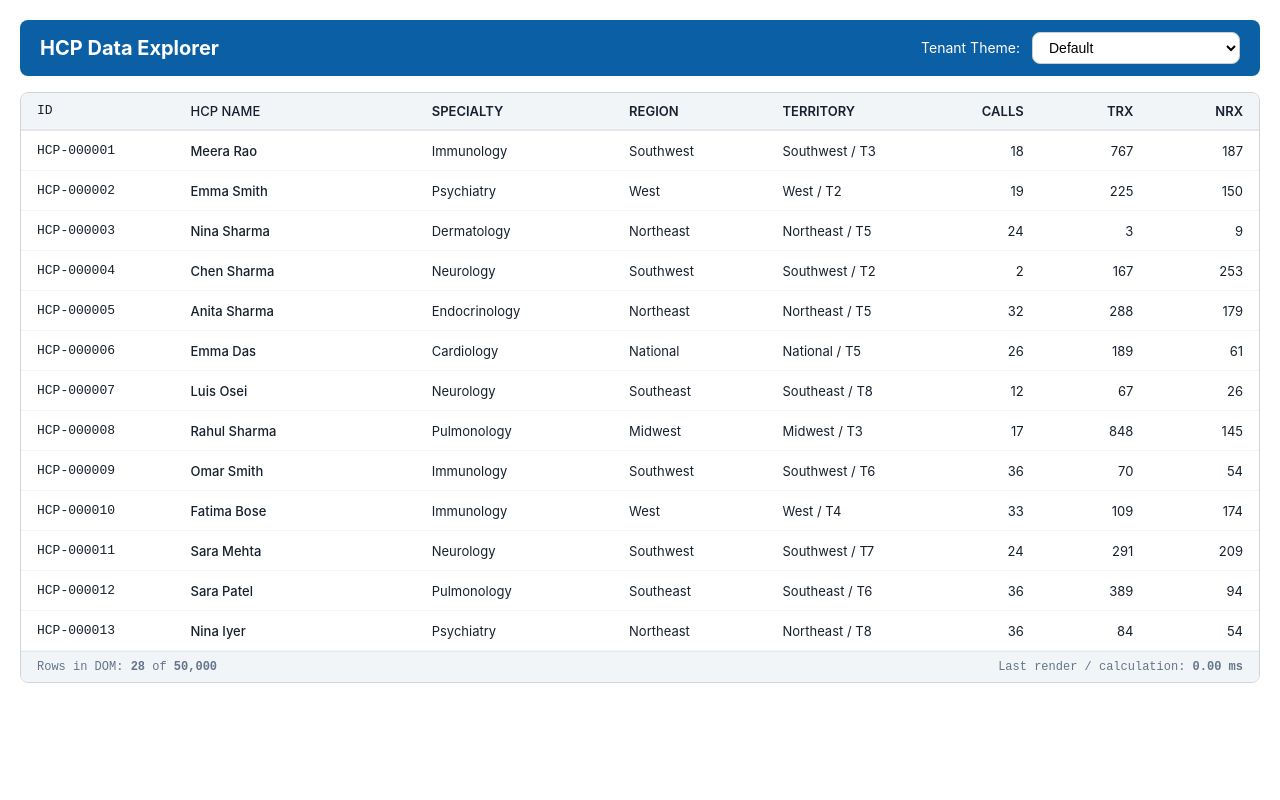
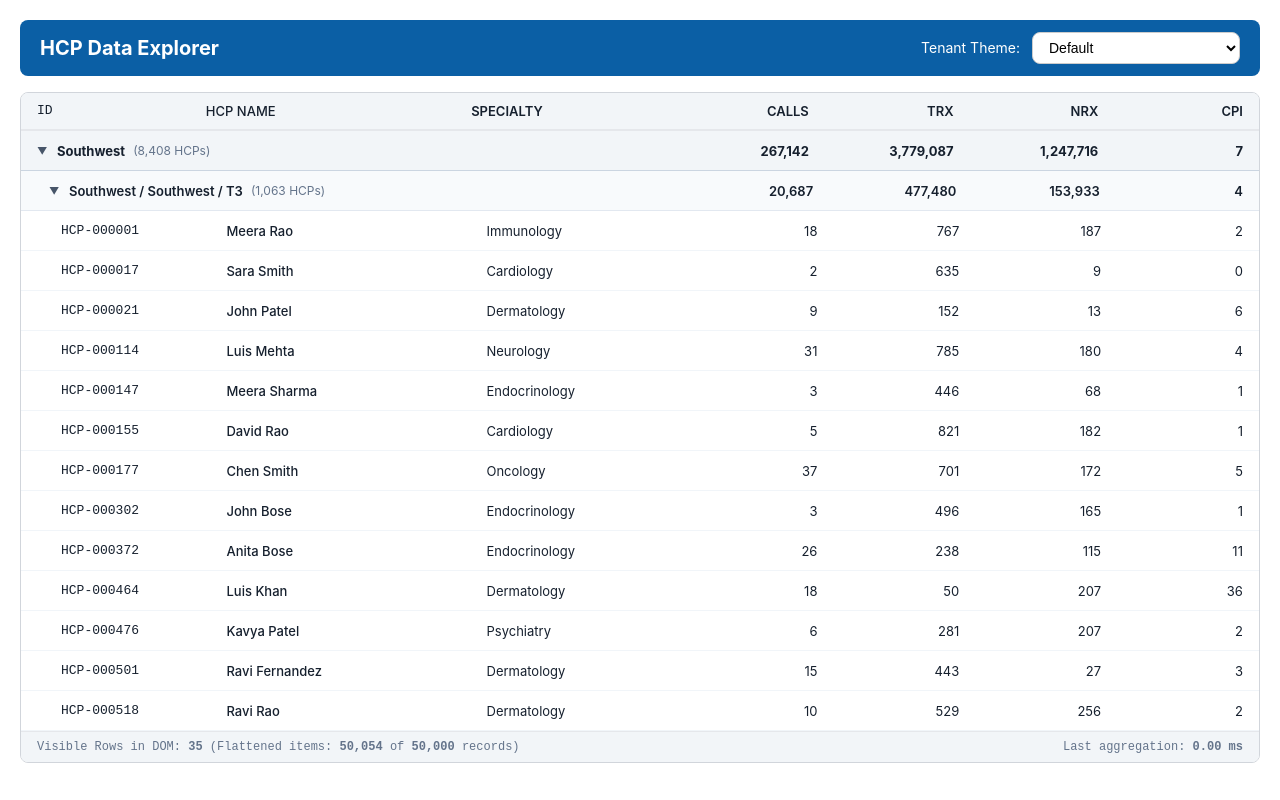
Before and after one commit to pankajsgithub/hcp-data-explorer, a React (Vite) app: page / in a window 1280 px wide. Built offline with nearby package versions, Linux system fonts and the light colour scheme.

Commit message:
implement region-territory tree flattening, aggregates, and CPI

```diff
--- a/src/App.css
+++ b/src/App.css
@@ -1,109 +1,250 @@
 :root {
-  --color-primary: #0B5FA5;
-  --color-on-primary: #FFFFFF;
-  --color-background: #FFFFFF;
-  --color-surface: #F2F5F8;
-  --color-text: #16202E;
+  /* Colors */
+  --color-primary: #0b5fa5;
+  --color-on-primary: #ffffff;
+  --color-background: #ffffff;
+  --color-surface: #f2f5f8;
+  --color-text: #16202e;
+
+  /* Borders */
+  --border-light: #f1f5f9;
+  --border-default: #e5e7eb;
+  --border-strong: #cbd5e1;
+
+  /* Interaction */
+  --row-hover-bg: #f8fafc;
+
+  /* Spacing */
+  --space-xs: 8px;
+  --space-sm: 12px;
+  --space-md: 16px;
+  --space-lg: 20px;
+
+  /* Typography */
+  --font-size-xs: 12px;
+  --font-size-sm: 13px;
+  --font-size-md: 14px;
+
+  /* Shape */
   --border-radius: 8px;
 }
+
+/* Global */
 
 body {
   margin: 0;
   background-color: var(--color-background);
   color: var(--color-text);
-  font-family: -apple-system, BlinkMacSystemFont, 'Segoe UI', Roboto, sans-serif;
+  font-family:
+    -apple-system,
+    BlinkMacSystemFont,
+    "Segoe UI",
+    Roboto,
+    sans-serif;
 }
+
+/* Header */
 
 .app-header {
   display: flex;
   justify-content: space-between;
   align-items: center;
-  padding: 12px 20px;
+  padding: var(--space-sm) var(--space-lg);
   background-color: var(--color-primary);
   color: var(--color-on-primary);
   border-radius: var(--border-radius);
-  margin-bottom: 16px;
+  margin-bottom: var(--space-md);
 }
 
 .theme-select {
   padding: 6px 12px;
+  border: 1px solid #ccc;
   border-radius: var(--border-radius);
-  border: 1px solid #ccc;
   background: #fff;
-  font-size: 14px;
+  font-size: var(--font-size-md);
 }
 
+.theme-select:focus {
+  outline: 2px solid var(--color-primary);
+  outline-offset: 2px;
+}
 
 /* Grid Container */
+
 .grid-wrapper {
   display: flex;
   flex-direction: column;
+  overflow: hidden;
   border: 1px solid #d1d5db;
   border-radius: var(--border-radius);
   background: var(--color-background);
-  overflow: hidden;
 }
 
 /* Grid Header */
+
 .grid-header {
   display: flex;
+  padding: 10px var(--space-md);
   background-color: var(--color-surface);
   color: var(--color-text);
+  border-bottom: 2px solid var(--border-default);
+  font-size: var(--font-size-sm);
   font-weight: 600;
-  font-size: 13px;
-  border-bottom: 2px solid #e5e7eb;
-  padding: 10px 16px;
   user-select: none;
 }
 
 /* Scroll Container */
+
 .grid-viewport {
+  position: relative;
   height: 65vh;
   overflow-y: auto;
-  position: relative;
 }
 
-/* Row Layout */
-.grid-row {
+/* Shared Row Layout */
+
+.grid-row,
+.grid-row-group-region,
+.grid-row-group-territory,
+.grid-row-leaf {
   position: absolute;
   top: 0;
   left: 0;
   width: 100%;
   display: flex;
   align-items: center;
-  padding: 0 16px;
   box-sizing: border-box;
-  border-bottom: 1px solid #f1f5f9;
-  font-size: 13px;
-  background: #ffffff;
 }
 
-.grid-row:hover {
-  background-color: #f8fafc;
+/* Standard Data Row */
+
+.grid-row {
+  padding: 0 var(--space-md);
+  background: var(--color-background);
+  border-bottom: 1px solid var(--border-light);
+  font-size: var(--font-size-sm);
 }
 
-/* Column Width Definitions */
-.col-id { width: 14%; font-family: monospace; font-weight: 500; }
-.col-name { width: 22%; font-weight: 500; }
-.col-specialty { width: 18%; }
-.col-region { width: 14%; }
-.col-territory { width: 12%; }
-.col-num { width: 10%; text-align: right; }
+.grid-row:hover,
+.grid-row-leaf:hover {
+  background-color: var(--row-hover-bg);
+}
+
+/* Region Group Row */
+
+.grid-row-group-region {
+  padding: 0 var(--space-md);
+  background-color: var(--color-surface);
+  border-bottom: 1px solid var(--border-strong);
+  font-size: var(--font-size-sm);
+  font-weight: 700;
+  cursor: pointer;
+  user-select: none;
+}
+
+.grid-row-group-region:hover {
+  filter: brightness(0.96);
+}
+
+/* Territory Group Row */
+
+.grid-row-group-territory {
+  padding: 0 var(--space-md) 0 28px;
+  background-color: var(--row-hover-bg);
+  border-bottom: 1px solid #e2e8f0;
+  font-size: var(--font-size-sm);
+  font-weight: 600;
+  cursor: pointer;
+  user-select: none;
+}
+
+.grid-row-group-territory:hover {
+  background-color: var(--border-light);
+}
+
+/* Leaf Data Row */
+
+.grid-row-leaf {
+  padding: 0 var(--space-md) 0 40px;
+  background: var(--color-background);
+  border-bottom: 1px solid var(--border-light);
+  font-size: var(--font-size-sm);
+}
+
+/* Column Definitions */
+
+.col-id {
+  width: 14%;
+  font-family: monospace;
+  font-weight: 500;
+}
+
+.col-name {
+  width: 22%;
+  font-weight: 500;
+}
+
+.col-specialty {
+  width: 16%;
+}
+
+.col-region {
+  width: 14%;
+}
+
+.col-territory {
+  width: 12%;
+}
+
+.col-num {
+  width: 12%;
+  text-align: right;
+}
+
+.col-cpi {
+  width: 12%;
+  text-align: right;
+}
+
+/* Utility */
 
 .null-value {
   color: #94a3b8;
   font-style: italic;
 }
 
-/* Performance Metrics Footer */
+/* Group Labels */
+
+.group-title {
+  display: flex;
+  align-items: center;
+  gap: var(--space-xs);
+  width: 52%;
+}
+
+.group-count {
+  color: #64748b;
+  font-size: var(--font-size-xs);
+  font-weight: normal;
+}
+
+.toggle-arrow {
+  display: inline-block;
+  width: 12px;
+  color: #475569;
+  font-size: 10px;
+}
+
+/* Footer */
+
 .grid-footer {
   display: flex;
   justify-content: space-between;
   align-items: center;
-  padding: 8px 16px;
+  padding: var(--space-xs) var(--space-md);
   background: var(--color-surface);
-  border-top: 1px solid #e5e7eb;
-  font-size: 12px;
+  border-top: 1px solid var(--border-default);
   color: #64748b;
   font-family: monospace;
+  font-size: var(--font-size-xs);
 }
--- a/src/App.tsx
+++ b/src/App.tsx
@@ -1,7 +1,8 @@
-import { useState, useEffect, useMemo } from 'react';
+import { useState, useEffect, useMemo, useCallback } from 'react';
 import { generateRows } from './starter/data-generator';
 import { TENANT_THEMES, DEFAULT_THEME, type TenantTheme } from './starter/theme-config';
 import { sanitizeTheme, applyThemeToCssVariables } from './utils/theme';
+import { buildFlattenedGridData } from './utils/aggregation';
 import { HcpGrid } from './components/HcpGrid';
 import './App.css';
 
@@ -19,19 +20,36 @@ const DEMO_DARK_THEME: Partial<TenantTheme> = {
 export function App() {
   const [selectedTenant, setSelectedTenant] = useState<string>('default');
   const [activeTheme, setActiveTheme] = useState<TenantTheme>(DEFAULT_THEME);
+  const [collapsedGroups, setCollapsedGroups] = useState<Set<string>>(new Set());
 
-  // Generate 50,000 deterministic records
-  const { rawRecords, renderDuration } = useMemo(() => {
-    const startTime = performance.now();
-    const data = generateRows(42, 50000);
-    const endTime = performance.now();
+  // Generate 50,000 deterministic records once
+  const rawRecords = useMemo(() => generateRows(42, 50000), []);
+
+  // Build grouped data when collapsed state updates
+  const { flattenedRows, aggregationDuration } = useMemo(() => {
+    const start = performance.now();
+    const rows = buildFlattenedGridData(rawRecords, collapsedGroups);
+    const end = performance.now();
     return {
-      rawRecords: data,
-      renderDuration: endTime - startTime,
+      flattenedRows: rows,
+      aggregationDuration: end - start,
     };
+  }, [rawRecords, collapsedGroups]);
+
+  // Toggle group expand / collapse
+  const handleToggleGroup = useCallback((groupKey: string) => {
+    setCollapsedGroups((prev) => {
+      const next = new Set(prev);
+      if (next.has(groupKey)) {
+        next.delete(groupKey);
+      } else {
+        next.add(groupKey);
+      }
+      return next;
+    });
   }, []);
 
-  // Update theme when selection changes
+  // Update theme when selectedTenant changes
   useEffect(() => {
     let rawConfig: Partial<TenantTheme> | undefined;
 
@@ -68,7 +86,12 @@ export function App() {
       </header>
 
       <main>
-        <HcpGrid records={rawRecords} renderDuration={renderDuration} />
+        <HcpGrid
+          rows={flattenedRows}
+          totalSourceRecords={rawRecords.length}
+          renderDuration={aggregationDuration}
+          onToggleGroup={handleToggleGroup}
+        />
       </main>
     </div>
   );
--- a/src/components/HcpGrid.tsx
+++ b/src/components/HcpGrid.tsx
@@ -1,40 +1,51 @@
 import React, { useRef } from 'react';
 import { useVirtualizer } from '@tanstack/react-virtual';
-import type { HcpRecord } from '../starter/data-generator';
+import type { FlattenedRow } from '../types';
+import { calculateCPI } from '../utils/aggregation';
 
 interface HcpGridProps {
-    records: HcpRecord[];
+  rows: FlattenedRow[];
+  totalSourceRecords: number;
   renderDuration: number;
+  onToggleGroup: (groupKey: string) => void;
 }
 
-export const HcpGrid: React.FC<HcpGridProps> = ({ records, renderDuration }) => {
+export const HcpGrid: React.FC<HcpGridProps> = ({
+  rows,
+  totalSourceRecords,
+  renderDuration,
+  onToggleGroup,
+}) => {
   const parentRef = useRef<HTMLDivElement>(null);
 
   const virtualizer = useVirtualizer({
-        count: records.length,
+    count: rows.length,
     getScrollElement: () => parentRef.current,
     estimateSize: () => 40,
-        overscan: 15,
+    overscan: 20,
   });
 
   const virtualItems = virtualizer.getVirtualItems();
 
   return (
     <div className="grid-wrapper">
-            {/* Header */}
+      {/* Grid Header matching wireframe */}
       <div className="grid-header">
         <div className="col-id">ID</div>
         <div className="col-name">HCP NAME</div>
         <div className="col-specialty">SPECIALTY</div>
-                <div className="col-region">REGION</div>
-                <div className="col-territory">TERRITORY</div>
         <div className="col-num">CALLS</div>
         <div className="col-num">TRX</div>
         <div className="col-num">NRX</div>
+        <div className="col-cpi">CPI</div>
       </div>
 
       {/* Virtual Viewport */}
-            <div ref={parentRef} className="grid-viewport">
+      <div
+        ref={parentRef}
+        className="grid-viewport"
+        style={{ height: '600px', overflowY: 'auto', position: 'relative' }}
+      >
         <div
           style={{
             height: `${virtualizer.getTotalSize()}px`,
@@ -43,42 +54,76 @@ export const HcpGrid: React.FC<HcpGridProps> = ({ records, renderDuration }) =>
           }}
         >
           {virtualItems.map((virtualRow) => {
-                        const row = records[virtualRow.index];
-                        const rowKey = `${row.id}_${virtualRow.index}`;
+            const rowItem = rows[virtualRow.index];
+
+            // 1. Render Group Header Row (FR-2)
+            if (rowItem.type === 'group') {
+              const group = rowItem.data;
+              const isRegion = group.level === 'region';
 
               return (
                 <div
-                                key={rowKey}
-                                className="grid-row"
+                  key={group.key}
+                  className={isRegion ? 'grid-row-group-region' : 'grid-row-group-territory'}
+                  onClick={() => onToggleGroup(group.key)}
                   style={{
                     height: `${virtualRow.size}px`,
                     transform: `translateY(${virtualRow.start}px)`,
                   }}
                 >
-                                <div className="col-id">{row.id}</div>
-                                <div className="col-name">{row.name}</div>
+                  <div className="group-title">
+                    <span className="toggle-arrow">{group.collapsed ? '▶' : '▼'}</span>
+                    <span>
+                      {isRegion ? group.region : `${group.region} / ${group.territory}`}
+                    </span>
+                    <span className="group-count">({group.count.toLocaleString()} HCPs)</span>
+                  </div>
+                  <div className="col-num">{group.totalCalls.toLocaleString()}</div>
+                  <div className="col-num">{group.totalTrx.toLocaleString()}</div>
+                  <div className="col-num">{group.totalNrx.toLocaleString()}</div>
+                  <div className="col-cpi">{group.cpi ?? '—'}</div>
+                </div>
+              );
+            }
+
+            // 2. Render Leaf HCP Record Row
+            const rec = rowItem.data;
+            const callsNum = typeof rec.calls === 'number' ? rec.calls : Number(rec.calls) || 0;
+            const cpi = calculateCPI(callsNum, rec.trx);
+
+            return (
+              <div
+                key={rowItem.rowKey}
+                className="grid-row-leaf"
+                style={{
+                  height: `${virtualRow.size}px`,
+                  transform: `translateY(${virtualRow.start}px)`,
+                }}
+              >
+                <div className="col-id">{rec.id}</div>
+                <div className="col-name">{rec.name}</div>
                 <div className="col-specialty">
-                                    {row.specialty ?? <span className="null-value">null</span>}
+                  {rec.specialty ?? <span className="null-value">null</span>}
                 </div>
-                                <div className="col-region">{row.region}</div>
-                                <div className="col-territory">{row.territory}</div>
-                                <div className="col-num">{row.calls}</div>
-                                <div className="col-num">{row.trx.toLocaleString()}</div>
-                                <div className="col-num">{row.nrx.toLocaleString()}</div>
+                <div className="col-num">{rec.calls}</div>
+                <div className="col-num">{rec.trx.toLocaleString()}</div>
+                <div className="col-num">{rec.nrx.toLocaleString()}</div>
+                <div className="col-cpi">{cpi ?? '—'}</div>
               </div>
             );
           })}
         </div>
       </div>
 
-            {/* Live Metrics Bar */}
+      {/* Metrics Footer (FR-1) */}
       <div className="grid-footer">
         <div>
-                    Rows in DOM: <strong>{virtualItems.length}</strong> of{' '}
-                    <strong>{records.length.toLocaleString()}</strong>
+          Visible Rows in DOM: <strong>{virtualItems.length}</strong> (Flattened items:{' '}
+          <strong>{rows.length.toLocaleString()}</strong> of{' '}
+          <strong>{totalSourceRecords.toLocaleString()}</strong> records)
         </div>
         <div>
-                    Last render / calculation: <strong>{renderDuration.toFixed(2)} ms</strong>
+          Last aggregation: <strong>{renderDuration.toFixed(2)} ms</strong>
         </div>
       </div>
     </div>
--- /dev/null
+++ b/src/utils/aggregation.ts
@@ -0,0 +1,120 @@
+import { type HcpRecord } from '../starter/data-generator';
+import type { FlattenedRow, GroupAggregate } from '../types';
+
+/**
+ * Computes CPI safely, returning null on zero division to prevent NaN/Infinity
+ */
+export function calculateCPI(calls: number, trx: number): number | null {
+  if (trx <= 0 || isNaN(calls) || isNaN(trx)) {
+    return null;
+  }
+  return Math.round((calls / trx) * 100);
+}
+
+/**
+ * Groups 50,000 records into Region -> Territory
+ */
+export function buildFlattenedGridData(
+  records: HcpRecord[],
+  collapsedGroups: Set<string>
+): FlattenedRow[] {
+  // 1. Group records into nested maps: Region -> Territory -> Items
+  const tree = new Map<string, Map<string, { record: HcpRecord; rowKey: string }[]>>();
+
+  for (let i = 0; i < records.length; i++) {
+    const row = records[i];
+    const rowKey = `${row.id}_${i}`;
+
+    if (!tree.has(row.region)) {
+      tree.set(row.region, new Map());
+    }
+    const territoryMap = tree.get(row.region)!;
+
+    if (!territoryMap.has(row.territory)) {
+      territoryMap.set(row.territory, []);
+    }
+    territoryMap.get(row.territory)!.push({ record: row, rowKey });
+  }
+
+  const flattened: FlattenedRow[] = [];
+
+  // 2. Iterate hierarchy and calculate group subtotals
+  for (const [region, territoryMap] of tree.entries()) {
+    let regionCalls = 0;
+    let regionTrx = 0;
+    let regionNrx = 0;
+    let regionCount = 0;
+
+    const territoryRows: FlattenedRow[] = [];
+    const regionKey = `group_region_${region}`;
+    const isRegionCollapsed = collapsedGroups.has(regionKey);
+
+    for (const [territory, items] of territoryMap.entries()) {
+      let terrCalls = 0;
+      let terrTrx = 0;
+      let terrNrx = 0;
+
+      items.forEach(({ record }) => {
+        const parsedCalls = typeof record.calls === 'number' ? record.calls : Number(record.calls) || 0;
+        terrCalls += parsedCalls;
+        terrTrx += record.trx;
+        terrNrx += record.nrx;
+      });
+
+      const terrCount = items.length;
+      const terrKey = `group_terr_${region}_${territory}`;
+      const isTerrCollapsed = collapsedGroups.has(terrKey);
+
+      const terrAggregate: GroupAggregate = {
+        level: 'territory',
+        key: terrKey,
+        region,
+        territory,
+        count: terrCount,
+        totalCalls: terrCalls,
+        totalTrx: terrTrx,
+        totalNrx: terrNrx,
+        cpi: calculateCPI(terrCalls, terrTrx),
+        collapsed: isTerrCollapsed,
+      };
+
+      // Add Territory group header
+      territoryRows.push({ type: 'group', data: terrAggregate });
+
+      // If territory is expanded, add its leaf HCP records
+      if (!isTerrCollapsed) {
+        items.forEach((item) => {
+          territoryRows.push({ type: 'record', data: item.record, rowKey: item.rowKey });
+        });
+      }
+
+      // Roll up to region subtotal
+      regionCalls += terrCalls;
+      regionTrx += terrTrx;
+      regionNrx += terrNrx;
+      regionCount += terrCount;
+    }
+
+    const regionAggregate: GroupAggregate = {
+      level: 'region',
+      key: regionKey,
+      region,
+      count: regionCount,
+      totalCalls: regionCalls,
+      totalTrx: regionTrx,
+      totalNrx: regionNrx,
+      cpi: calculateCPI(regionCalls, regionTrx),
+      collapsed: isRegionCollapsed,
+    };
+
+    // Add Region group header
+    flattened.push({ type: 'group', data: regionAggregate });
+
+    // If region is expanded, include child territory rows
+    if (!isRegionCollapsed) {
+      flattened.push(...territoryRows);
+    }
+  }
+
+  return flattened;
+}
```
Lines whose indentation alone changed are shown as unchanged.
